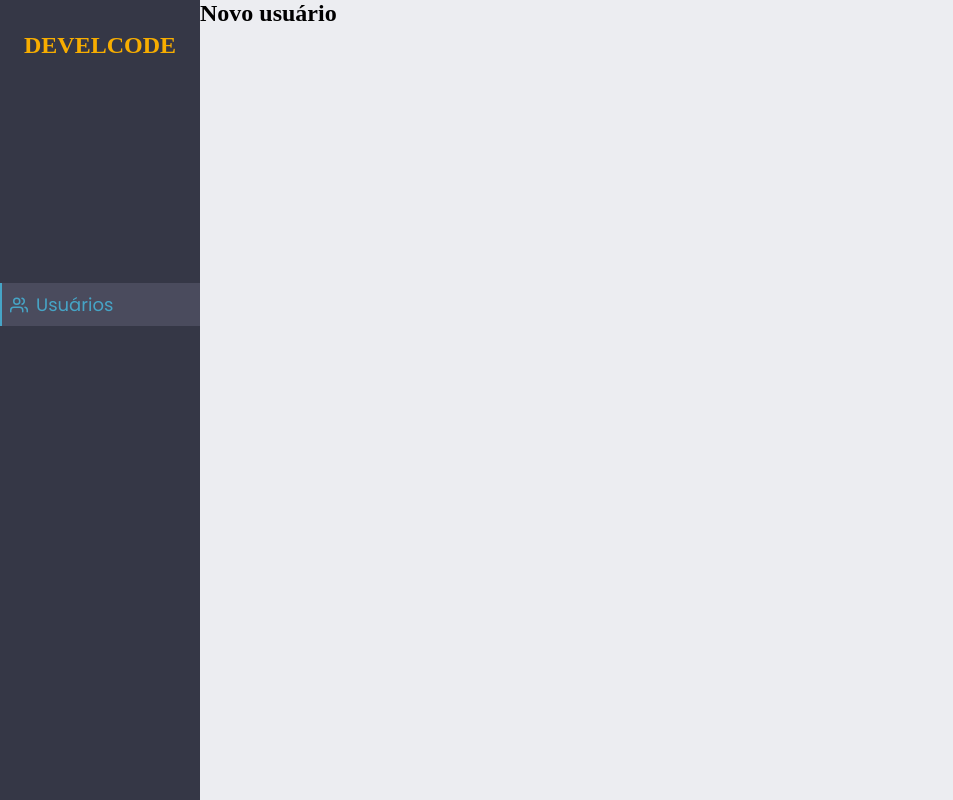
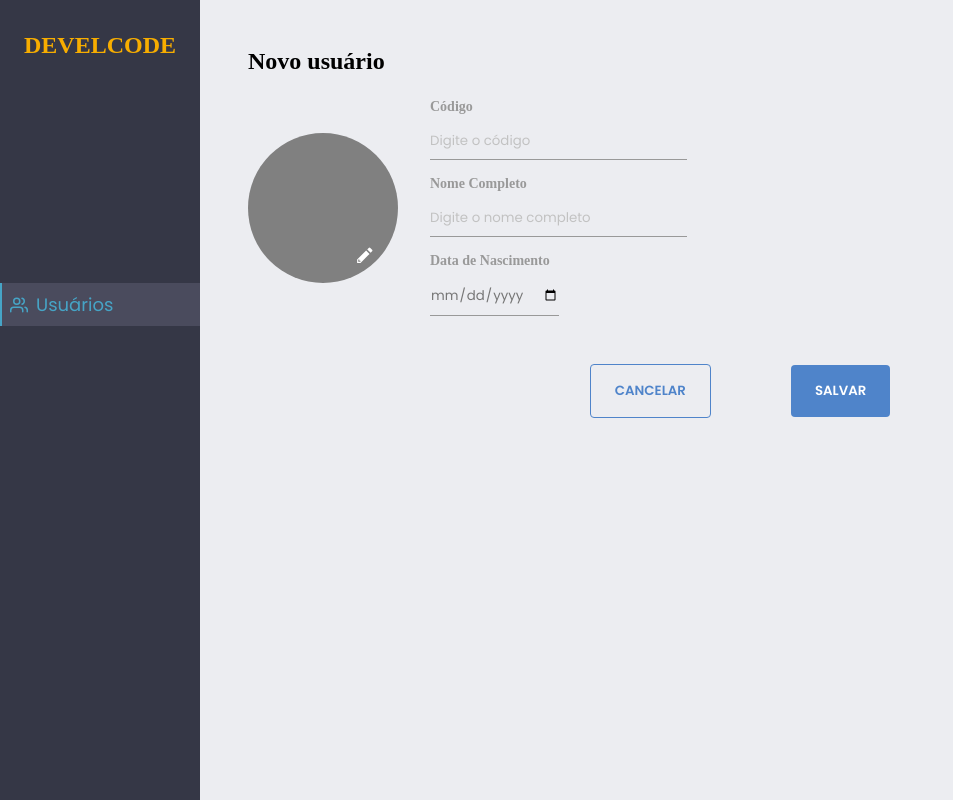
Before and after one commit to 3salles/user-crud, a React (Create React App) app: page /user/new in a window 1280 px wide. Shown: the whole page, without its empty margins (0-953 px from the left). Built offline with nearby package versions, Linux system fonts and the light colour scheme.

Commit message:
styles: Add page styles

```diff
--- a/src/components/Card/styles.ts
+++ b/src/components/Card/styles.ts
@@ -59,7 +59,7 @@ export const EditButton = styled.button`
   color: #D5DBEF;
 
   &:hover{
-    color: #4F84CA;
+    color: var(--button-color);
   }
 `
 
@@ -68,6 +68,6 @@ export const DeleteButton = styled.button`
   color: #D5DBEF;
 
   &:hover{
-    color: #FDD3D4;
+    color: var(--red);
   }
 `
--- a/src/pages/Home/styles.ts
+++ b/src/pages/Home/styles.ts
@@ -15,7 +15,7 @@ export const Title = styled.h1`
   font-size: 24px;
 `
 export const NewUserButton = styled.button`
-  background: #4F84CA;
+  background: var(--button-background);
   padding: 1rem 1.5rem;
   border-radius: 4px;
   color: #FFF;
--- a/src/pages/User/index.tsx
+++ b/src/pages/User/index.tsx
@@ -1,9 +1,57 @@
+import { GoPencil } from 'react-icons/go';
+
 import { AppLayout } from '../../layouts/AppLayout';
+
+import {
+  Container,
+  Header,
+  InfosSection,
+  Photo,
+  PhotoImage,
+  ChangeImage,
+  InfosData,
+  Field,
+  Footer,
+  CancelButton,
+  SaveButton,
+  Input,
+} from './styles';
 
 export function User() {
   return (
     <AppLayout>
-      <h1>Novo usuário</h1>
+      <Container>
+        <Header>
+          <h1>Novo usuário</h1>
+        </Header>
+        <form>
+          <InfosSection>
+            <Photo>
+              <ChangeImage>
+                <GoPencil />
+              </ChangeImage>
+            </Photo>
+            <InfosData>
+              <Field>
+                <label>Código</label>
+                <Input type='text' placeholder='Digite o código' />
+              </Field>
+              <Field>
+                <label>Nome Completo</label>
+                <Input type='text' placeholder='Digite o nome completo' />
+              </Field>
+              <Field>
+                <label>Data de Nascimento</label>
+                <Input type='date' placeholder='Selecione uma data' />
+              </Field>
+            </InfosData>
+          </InfosSection>
+          <Footer>
+            <CancelButton>Cancelar</CancelButton>
+            <SaveButton>Salvar</SaveButton>
+          </Footer>
+        </form>
+      </Container>
     </AppLayout>
-  )
+  );
 }
--- /dev/null
+++ b/src/pages/User/styles.ts
@@ -0,0 +1,104 @@
+import styled from "styled-components";
+
+export const Container = styled.article`
+  padding: 3rem;
+  width: 100%;
+`
+export const Header = styled.header`
+  margin-bottom: 1.5rem;
+
+  > h1 {
+    font-size: 24px;
+  }
+`
+
+export const InfosSection = styled.div`
+  display: flex;
+  align-items: center;
+  gap: 2rem;
+`
+
+export const Photo = styled.div`
+  height: 150px;
+  width: 150px;
+  border-radius: 999px;
+  background: gray;
+  position: relative;
+`
+export const PhotoImage = styled.img`
+  height: 100%;
+  width: 100%;
+  object-fit: cover;
+  border-radius: 999px;
+`
+
+export const ChangeImage = styled.button`
+  position: absolute;
+  font-size: 1.125rem;
+  color: #FFF;
+  bottom: 0.75rem;
+  right: 1.5rem;
+`
+
+export const InfosData = styled.div`
+  display: flex;
+  flex-direction: column;
+  align-items: flex-start;
+  gap: 1rem;
+`
+export const Field = styled.div`
+  display: flex;
+  flex-direction: column;
+  align-items: flex-start;
+  gap: 0.5rem;
+
+  > label {
+    font-size: 0.875rem;
+    font-weight: bold;
+    color: #999999;
+  }
+`
+
+export const Input = styled.input`
+  border: 0;
+  border-bottom: 1px solid #999999;
+  background: 0;
+  padding: 0.5rem 0;
+  color: #767676;
+
+  &::placeholder{
+    color: #C2C2C2;
+  }
+`
+
+export const Footer = styled.footer`
+  margin-top: 3rem;
+  display: flex;
+  align-items: center;
+  justify-content: center;
+  gap: 5rem;
+`
+
+export const CancelButton = styled.button`
+  padding: 1rem 1.5rem;
+  border-radius: 4px;
+  text-transform: uppercase;
+  font-weight: bold;
+  border: 1px solid var(--button-background);
+  color: var(--button-background);
+
+  &:hover{
+    background-color: var(--red);
+    color: #FFF;
+    border-color: var(--red);
+  }
+`
+
+export const SaveButton = styled.button`
+  padding: 1rem 1.5rem;
+  border-radius: 4px;
+  color: #FFF;
+  text-transform: uppercase;
+  font-weight: bold;
+  background: var(--button-background);
+`
--- a/src/styles/global.ts
+++ b/src/styles/global.ts
@@ -4,6 +4,8 @@ export const GlobalStyle = createGlobalStyle`
   :root {
     --background: #ECEDF1;
     --navbar-background: #353746;
+    --button-background: #4F84CA;
+    --red: #CA584f;
   }
 
   * {
```
